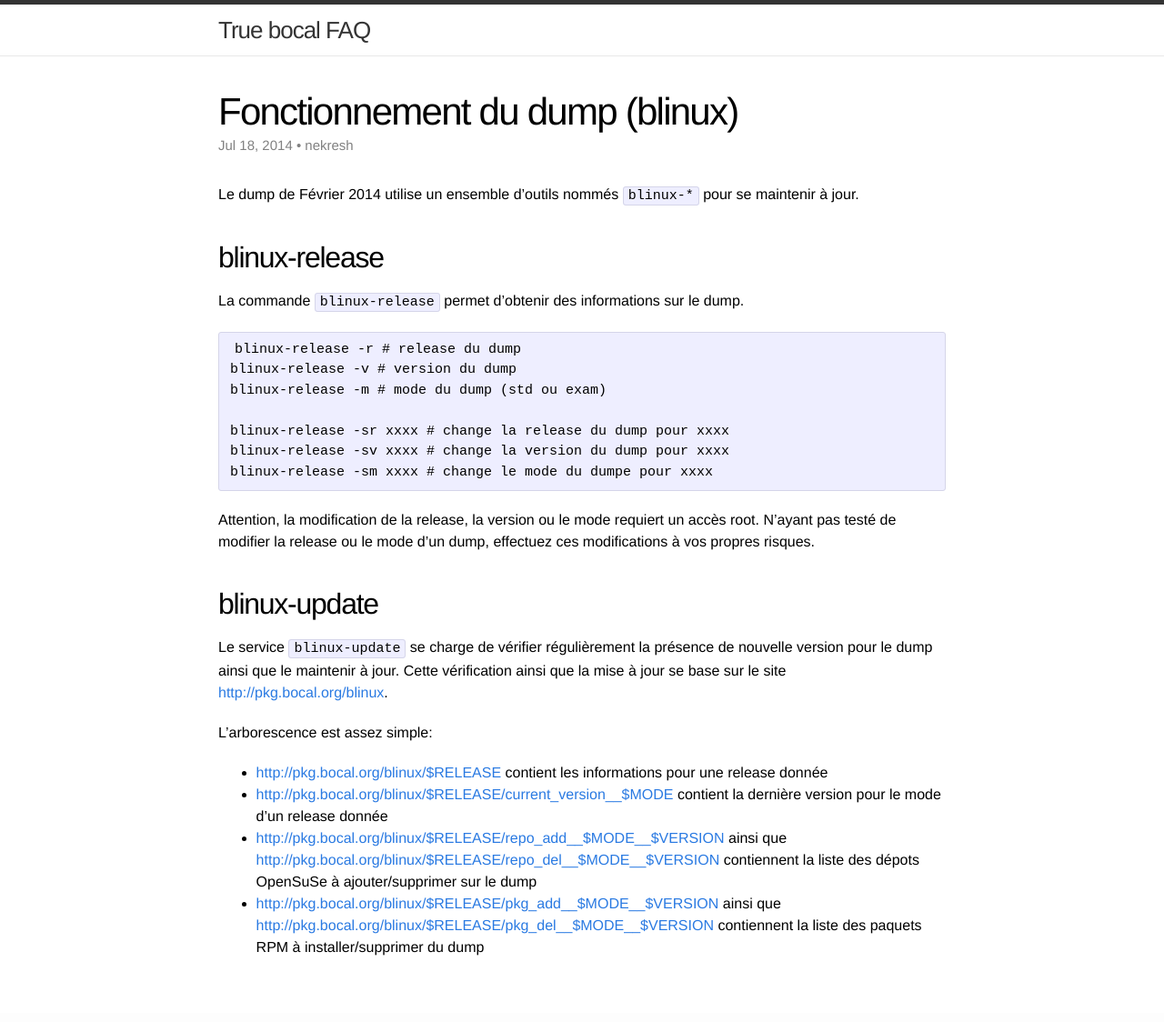
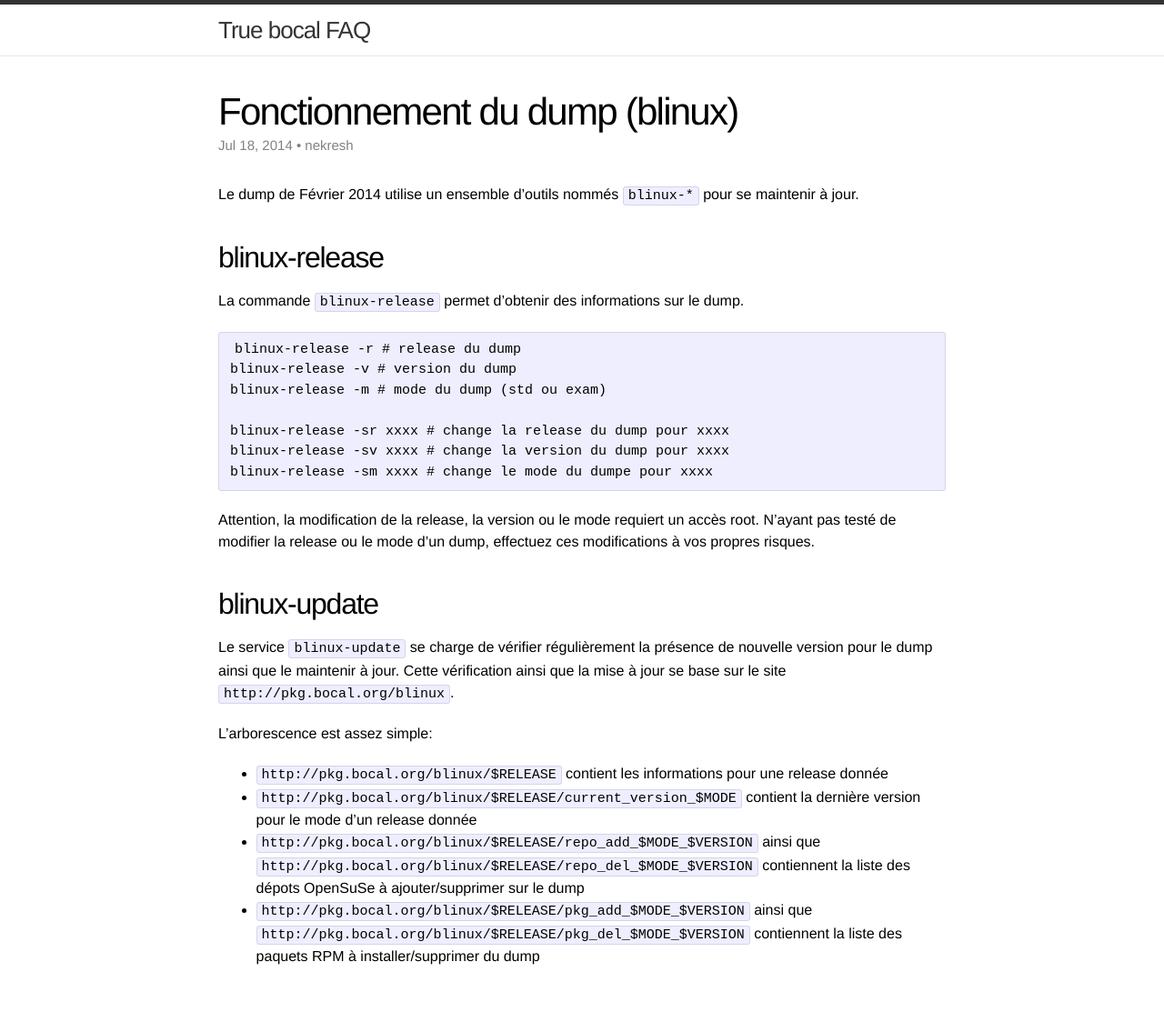
Before and after one commit to nekresh/bocal-faq, a Jekyll site: the page built from _posts/2014-07-18-fonctionnement-dump-blinux.markdown, in a window 1280 px wide. Shown: the whole page at 91% size. Built offline with Jekyll 4.4.1, drawn with Linux system fonts in a browser that asks for light colours; part of the change alters nothing that is shown.

```diff
--- a/_posts/2014-07-18-fonctionnement-dump-blinux.markdown
+++ b/_posts/2014-07-18-fonctionnement-dump-blinux.markdown
@@ -26,11 +26,11 @@ N'ayant pas testé de modifier la release ou le mode d'un dump, effectuez ces mo
 ## blinux-update
 
 Le service `blinux-update` se charge de vérifier régulièrement la présence de nouvelle version pour le dump ainsi que le maintenir à jour.
-Cette vérification ainsi que la mise à jour se base sur le site [http://pkg.bocal.org/blinux](http://pkg.bocal.org/blinux).
+Cette vérification ainsi que la mise à jour se base sur le site `http://pkg.bocal.org/blinux`.
 
 L'arborescence est assez simple:
 
-* [http://pkg.bocal.org/blinux/$RELEASE](http://pkg.bocal.org/blinux/$RELEASE) contient les informations pour une release donnée
-* [http://pkg.bocal.org/blinux/$RELEASE/current_version__$MODE](http://pkg.bocal.org/blinux/$RELEASE/current_version_$MODE) contient la dernière version pour le mode d'un release donnée
-* [http://pkg.bocal.org/blinux/$RELEASE/repo_add__$MODE__$VERSION](http://pkg.bocal.org/blinux/$RELEASE/repo_add_$MODE_$VERSION) ainsi que [http://pkg.bocal.org/blinux/$RELEASE/repo_del__$MODE__$VERSION](http://pkg.bocal.org/blinux/$RELEASE/repo_del_$MODE_$VERSION) contiennent la liste des dépots OpenSuSe à ajouter/supprimer sur le dump
-* [http://pkg.bocal.org/blinux/$RELEASE/pkg_add__$MODE__$VERSION](http://pkg.bocal.org/blinux/$RELEASE/pkg_add_$MODE_$VERSION) ainsi que [http://pkg.bocal.org/blinux/$RELEASE/pkg_del__$MODE__$VERSION](http://pkg.bocal.org/blinux/$RELEASE/pkg_del_$MODE_$VERSION) contiennent la liste des paquets RPM à installer/supprimer du dump
+* `http://pkg.bocal.org/blinux/$RELEASE` contient les informations pour une release donnée
+* `http://pkg.bocal.org/blinux/$RELEASE/current_version_$MODE` contient la dernière version pour le mode d'un release donnée
+* `http://pkg.bocal.org/blinux/$RELEASE/repo_add_$MODE_$VERSION` ainsi que `http://pkg.bocal.org/blinux/$RELEASE/repo_del_$MODE_$VERSION` contiennent la liste des dépots OpenSuSe à ajouter/supprimer sur le dump
+* `http://pkg.bocal.org/blinux/$RELEASE/pkg_add_$MODE_$VERSION` ainsi que `http://pkg.bocal.org/blinux/$RELEASE/pkg_del_$MODE_$VERSION` contiennent la liste des paquets RPM à installer/supprimer du dump
```
